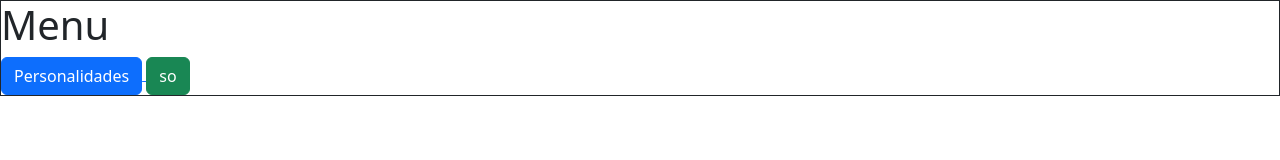
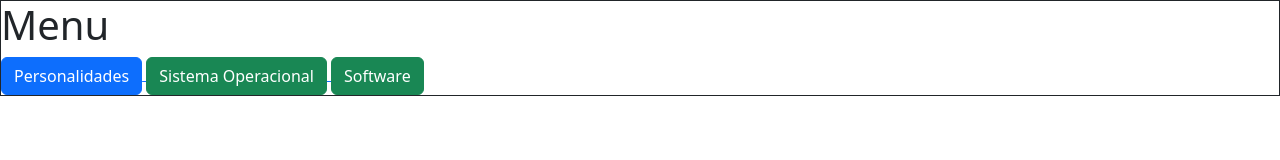
Before and after one commit to joaopedrovieira24/site, a plain HTML site: page index.html in a window 1280 px wide. Drawn offline with nearby package versions, Linux system fonts and the light colour scheme.

Commit message:
Update index.html
alterei o arquivo de software

```diff
--- a/index.html
+++ b/index.html
@@ -26,9 +26,12 @@ border:solid 1px;
 
 <a href="so.html">
 
-<button type="button" class="btn btn-success">so</button>
+<button type="button" class="btn btn-success">Sistema Operacional</button>
 </a>
+<a href="software.html">
 
+<button type="button" class="btn btn-success">Software</button>
+</a>
 </div>
 
 
```
